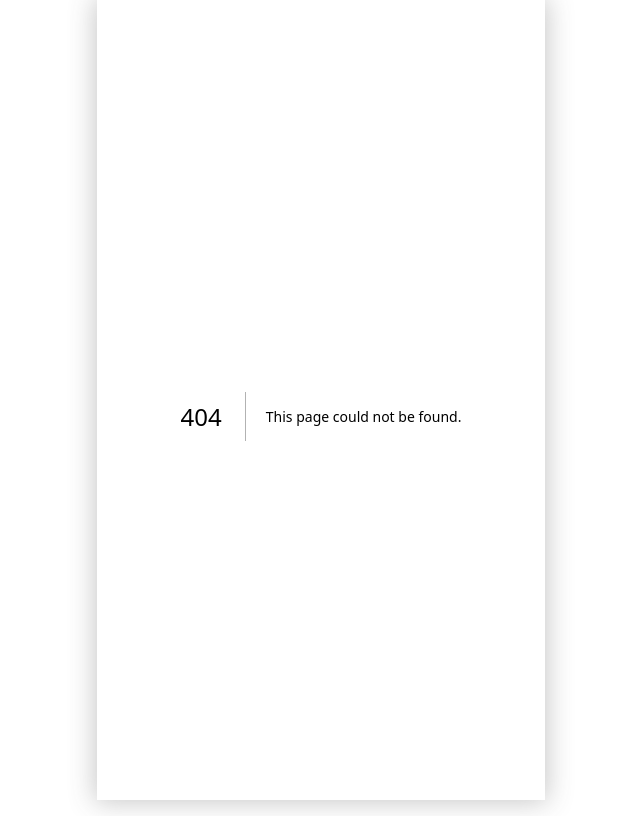
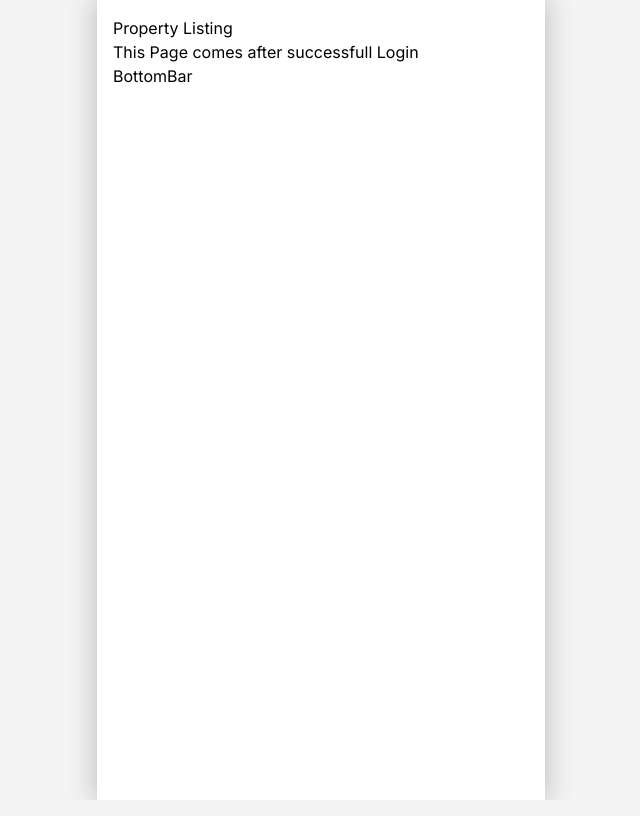
Before and after one commit to 25mohit/rent-property-project-frontend, a Next.js app: page /PropertyListing in a window 1280 px wide. Before the commit this address had no page. Shown: the whole page, without its empty margins (319-959 px from the left). Built offline with nearby package versions, Linux system fonts and the light colour scheme.

Commit message:
PropertyListing Page added

```diff
--- /dev/null
+++ b/src/app/PropertyListing/page.tsx
@@ -0,0 +1,14 @@
+import BottomBar from "../components/BottomBar/BottomBar"
+import HomeLayout from "../components/HOC/HomeLayout/HomeLayout"
+
+const PropertyListing = () => {
+  return (
+    <HomeLayout>
+        <h1>Property Listing</h1>
+        <p>This Page comes after successfull Login</p>
+        <BottomBar />
+    </HomeLayout>
+  )
+}
+
+export default PropertyListing
--- /dev/null
+++ b/src/app/components/BottomBar/BottomBar.tsx
@@ -0,0 +1,9 @@
+import React from 'react'
+
+const BottomBar = () => {
+  return (
+    <div className='bottom-bar'>BottomBar</div>
+  )
+}
+
+export default BottomBar
--- /dev/null
+++ b/src/app/components/HOC/HomeLayout/HomeLayout.tsx
@@ -0,0 +1,15 @@
+import React from 'react'
+
+interface HomeLayoutInterface{
+    children: any
+}
+
+const HomeLayout:React.FC<HomeLayoutInterface> = ({ children }) => {
+  return (
+    <section>
+        {children}
+    </section>
+  )
+}
+
+export default HomeLayout
```
